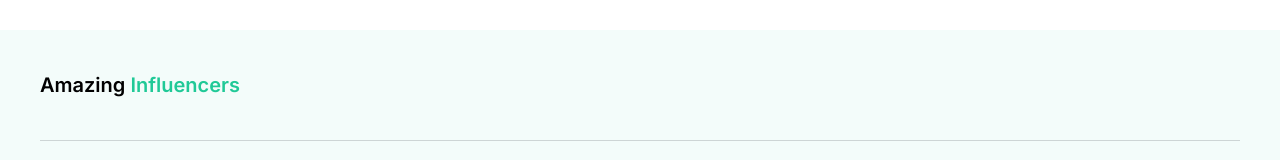
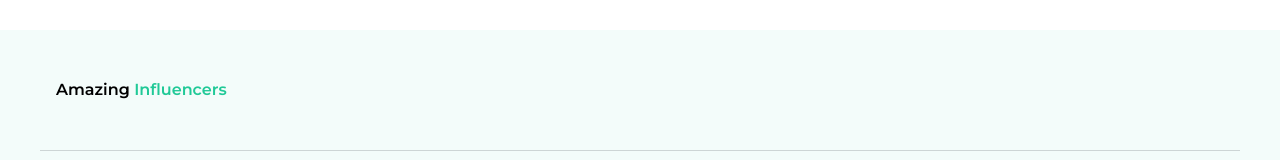
Before and after one commit to AjelmarMedina/amazing-influencers, a Next.js app: page /demo in a window 1280 px wide. Shown: the part 1546-1706 px from the top of the page. Built offline with nearby package versions, Linux system fonts and the light colour scheme.

Commit message:
Footer & Logo components

```diff
--- a/src/app/(claim)/layout.tsx
+++ b/src/app/(claim)/layout.tsx
@@ -1,5 +1,5 @@
 import pngRewardsBackdrop from "@/../public/claim/rewards-backdrop.png";
-import Footer from "@/components/ui/footer";
+import Footer from "@/components/Footer";
 import { cn } from "@/lib/utils";
 import Image from "next/image";
 
--- a/src/app/(overview)/about/page.tsx
+++ b/src/app/(overview)/about/page.tsx
@@ -1,6 +1,6 @@
+import Footer from "@/components/Footer";
 import SimpleSlider from "@/components/sass-components/slickslider/slider";
 import { Button } from "@/components/ui/button";
-import Footer from "@/components/ui/footer";
 import Image from "next/image";
 import Link from "next/link";
 
--- a/src/app/(overview)/contact/page.tsx
+++ b/src/app/(overview)/contact/page.tsx
@@ -1,4 +1,4 @@
-import Footer from "@/components/ui/footer";
+import Footer from "@/components/Footer";
 import { MailOpenIcon, MapPinIcon, PhoneIcon } from "lucide-react";
 import Image from "next/image";
 import { Suspense } from "react";
--- a/src/app/(overview)/demo/page.tsx
+++ b/src/app/(overview)/demo/page.tsx
@@ -1,4 +1,4 @@
-import Footer from "@/components/ui/footer";
+import Footer from "@/components/Footer";
 import { cn } from "@/lib/utils";
 import { CircleArrowOutUpLeftIcon, PhoneCallIcon } from "lucide-react";
 import Link from "next/link";
--- a/src/app/(overview)/services/page.tsx
+++ b/src/app/(overview)/services/page.tsx
@@ -1,4 +1,4 @@
-import Footer from "@/components/ui/footer"
+import Footer from "@/components/Footer"
 import Image from "next/image"
 
 export default function Services() {
--- a/src/components/ui/footer.tsx
+++ b/src/components/Footer.tsx
@@ -1,11 +1,12 @@
 /* eslint-disable @next/next/no-img-element */
-import style from "../sass-components/page/home.module.scss";
+import AmazingInfluencers from "./Logo";
+import style from "./sass-components/page/home.module.scss";
 
 export default function Footer() {
   return (
     <footer className={style.sec4}>
       <div className={style.borderlast}>
-        <p className={style.footertext}>Amazing <span className={style.footerspan}>Influencers</span></p>
+        <AmazingInfluencers />
       </div>
       <div className={style.lastflexitems}>
 
--- /dev/null
+++ b/src/components/Logo.tsx
@@ -0,0 +1,18 @@
+import { cn } from "@/lib/utils";
+import { Montserrat } from "next/font/google";
+import Link from "next/link";
+import { Button } from "./ui/button";
+
+const montserrat = Montserrat({ subsets: ["latin"] });
+
+export default function AmazingInfluencers({ className }: React.HTMLAttributes<HTMLElement>) {
+  return (
+    <Button variant={"ghost"} className={cn(montserrat.className, "hover:bg-transparent text-xl font-semibold")} asChild={true}>
+      <Link href={"/"} >
+        <h1 className="w-max h-full text-base">
+          Amazing <span className="text-primary">Influencers</span>
+        </h1>
+      </Link>
+    </Button>
+  )
+}
--- a/src/components/sass-components/page/index.tsx
+++ b/src/components/sass-components/page/index.tsx
@@ -1,5 +1,5 @@
 /* eslint-disable @next/next/no-img-element */
-import Footer from "@/components/ui/footer";
+import Footer from "@/components/Footer";
 import Link from "next/link";
 import SimpleSlider from "../slickslider/slider";
 import style from "./home.module.scss";
```
